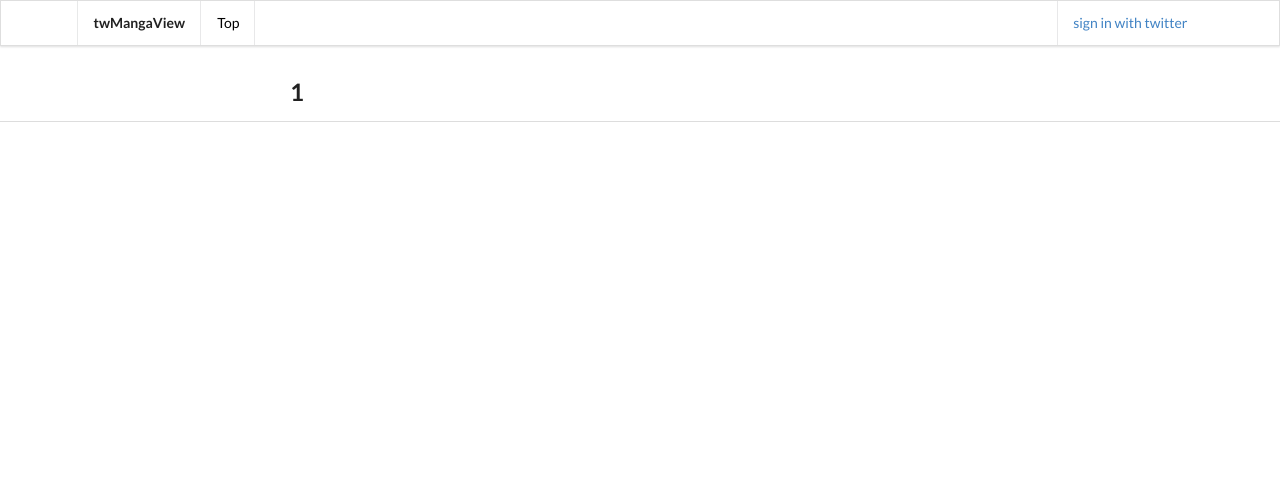
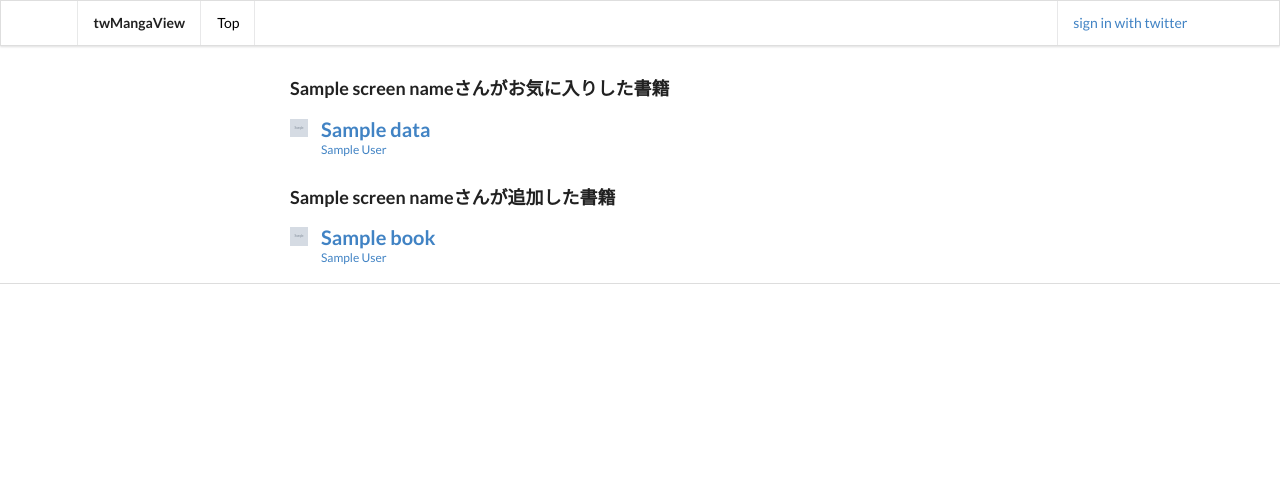
Before and after one commit to melqueawq/twMangaview, a Flask app: template templates/profile.html in a window 1280 px wide. Shown: the top 483 px of the page. Run offline with Flask 2, Linux system fonts and the light colour scheme; tables that the repository leaves empty hold one stand-in row (values such as "Sample post"); the template is opened without the code that fills it: values that come from a table or form of the project are taken from there, most other values are stand-ins (such as "Sample title", 1, 10 or a date in 2020); grey boxes marked "Sample" are stand-in pictures; some libraries are stand-ins or nearby versions.

Commit message:
[update] プロフィールを一応使えるように調整(未検証)

```diff
--- a/templates/layout.html
+++ b/templates/layout.html
@@ -33,10 +33,10 @@
       <div class="right menu">
         {% if 'screen_name' in session%}
         <div class="vertically fitted item">
-          <a href="/profile?{{session['screen_name']}}">
+          <a href="/profile/{{session['screen_name']}}">
             <img src="{{session['profile_image_url']}}" alt="">
           </a>
-          <a href="/profile?{{session['screen_name']}}">
+          <a href="/profile/{{session['screen_name']}}">
             {{session['screen_name']}}
           </a>
         </div>
--- a/templates/profile.html
+++ b/templates/profile.html
@@ -1,7 +1,42 @@
 {% extends "layout.html" %}
 {% block content %}
 <div class="ui main text container">
-    <h2 class="ui header">{{screen_id}}</h2>
+    <h3 class="ui header">{{screen_name}}さんがお気に入りした書籍</h3>
+    {% if not favorites%}
+    <p>お気に入りした書籍はありません。</p>
+    {% else %}
+    <div class="ui large relaxed divided list">
+        {% for data in favorites %}
+        <div class="item">
+            <img src={{data.thumbnail}} alt="" class="ui avatar image" style="border-radius: 0;">
+            <div class="content">
+                <a class="header" href="/view?id={{data.id}}" style="font-size:20px;">{{data.title}}</a>
+                <div class="description" style="font-size:12px;">
+                    <a href="https://twitter.com/{{data.author[1:]}}">{{data.author}}</a><br>
+                </div>
+            </div>
+        </div>
+        {% endfor %}
+    </div>
+    {% endif %}
 
+    <h3 class="ui header">{{screen_name}}さんが追加した書籍</h3>
+    {% if not favorites%}
+    <p>追加した書籍はありません。</p>
+    {% else %}
+    <div class="ui large relaxed divided list">
+        {% for data in books %}
+        <div class="item">
+            <img src={{data.thumbnail}} alt="" class="ui avatar image" style="border-radius: 0;">
+            <div class="content">
+                <a class="header" href="/view?id={{data.id}}" style="font-size:20px;">{{data.title}}</a>
+                <div class="description" style="font-size:12px;">
+                    <a href="https://twitter.com/{{data.author[1:]}}">{{data.author}}</a><br>
+                </div>
+            </div>
+        </div>
+        {% endfor %}
+    </div>
+    {% endif %}
 </div>
 {% endblock %}
--- a/view/models.py
+++ b/view/models.py
@@ -12,7 +12,6 @@ class Books(db.Model):
     url = db.Column(db.Text)
     thumbnail = db.Column(db.Text)
     jsonfile = db.Column(db.Text)
-    user_id = db.Column(db.Text)
     datetime = db.Column(db.DateTime, default=datetime.now())
 
     def save_to_db(self):
```
Also changed, not shown: view/views.py (+21 -10 lines).
